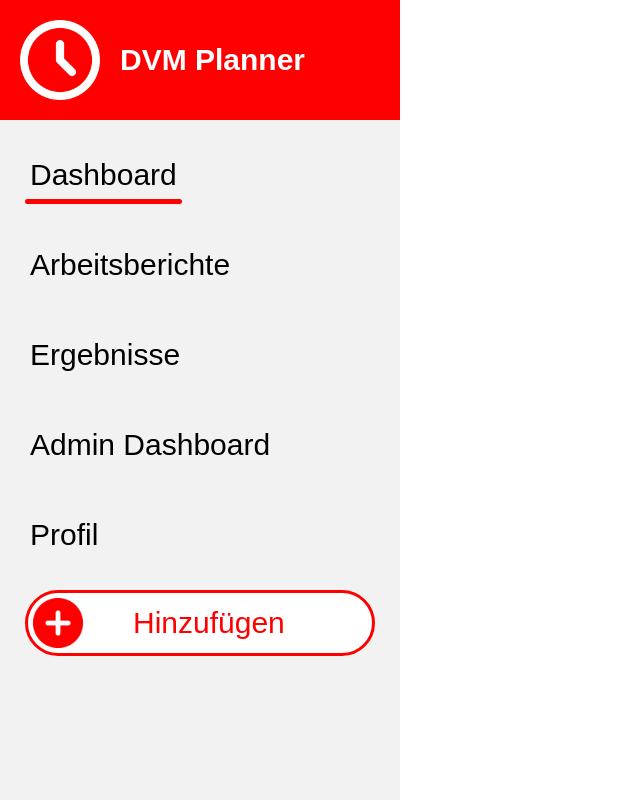
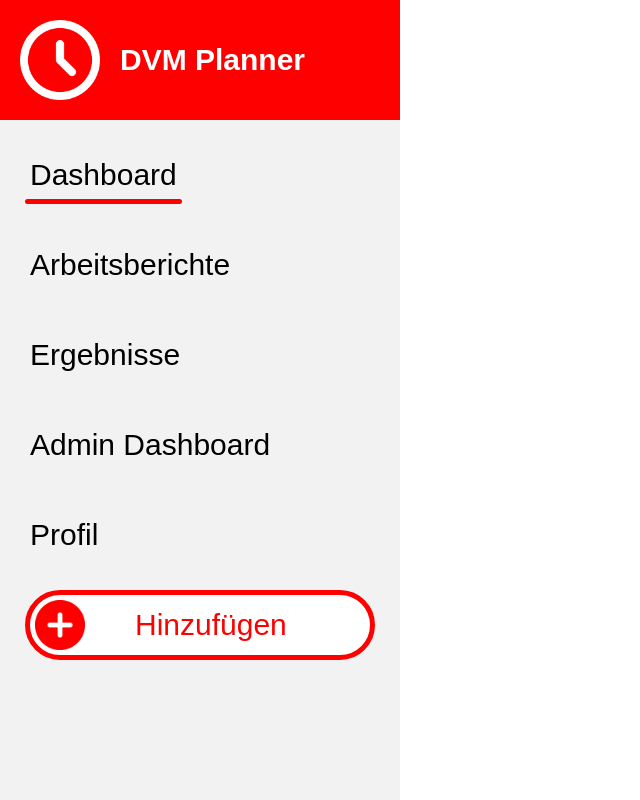
Before and after one commit to Kai-Singer/dvmplanner, a Django app: page / in a window 1280 px wide. Shown: the whole page, without its empty margins (0-640 px from the left). Run offline with Django 5.2, Linux system fonts and the light colour scheme.

Commit message:
add button update

```diff
--- a/django-project/dvmplanner/static/styles/main.css
+++ b/django-project/dvmplanner/static/styles/main.css
@@ -104,6 +104,7 @@ body {
   border-color: var(--ac1);
   border-radius: 100px;
   border-style: solid;
+  border-width: 5px;
   margin-left: 25px;
   margin-right: 25px;
   display: flex;
```
